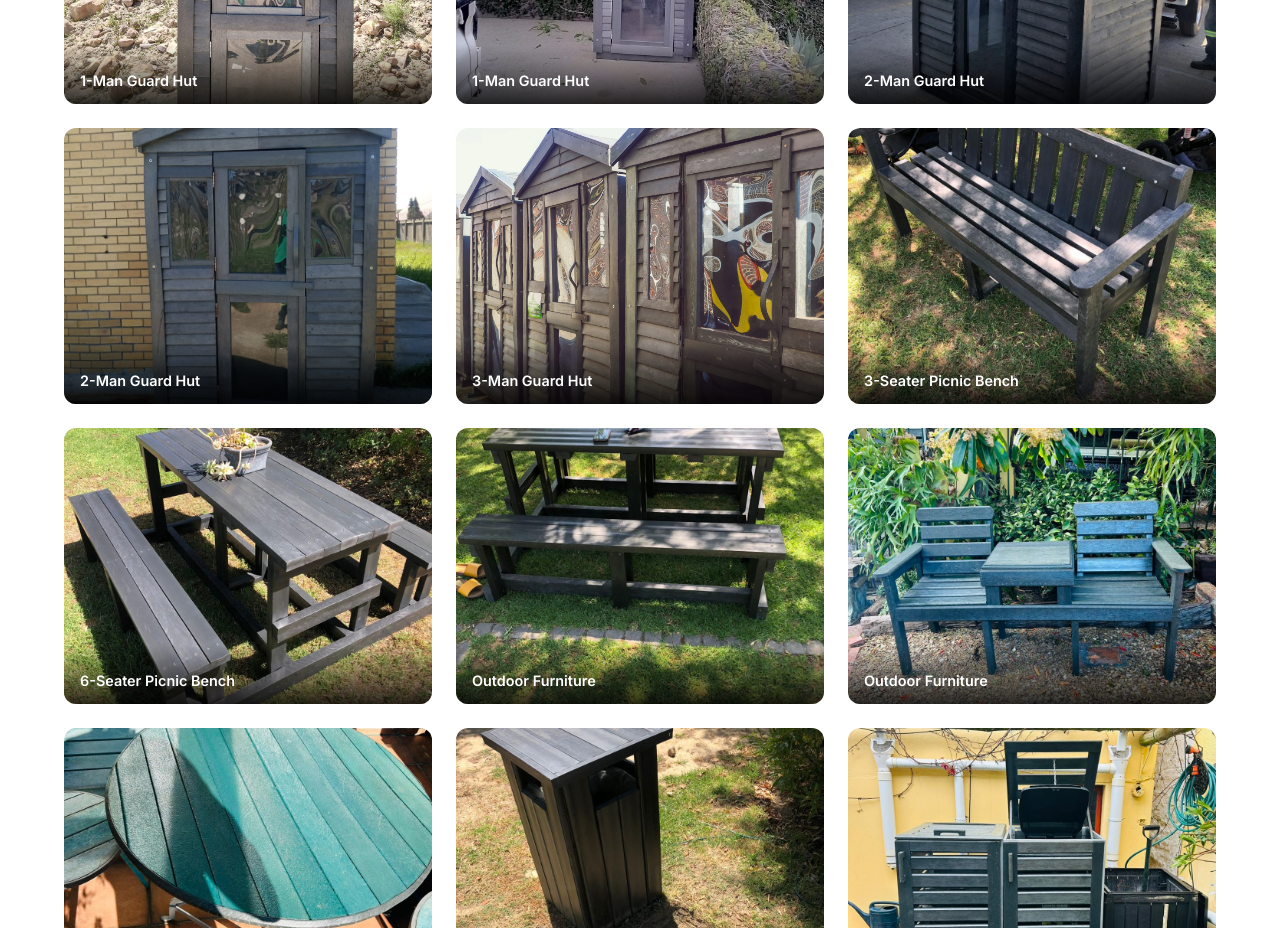
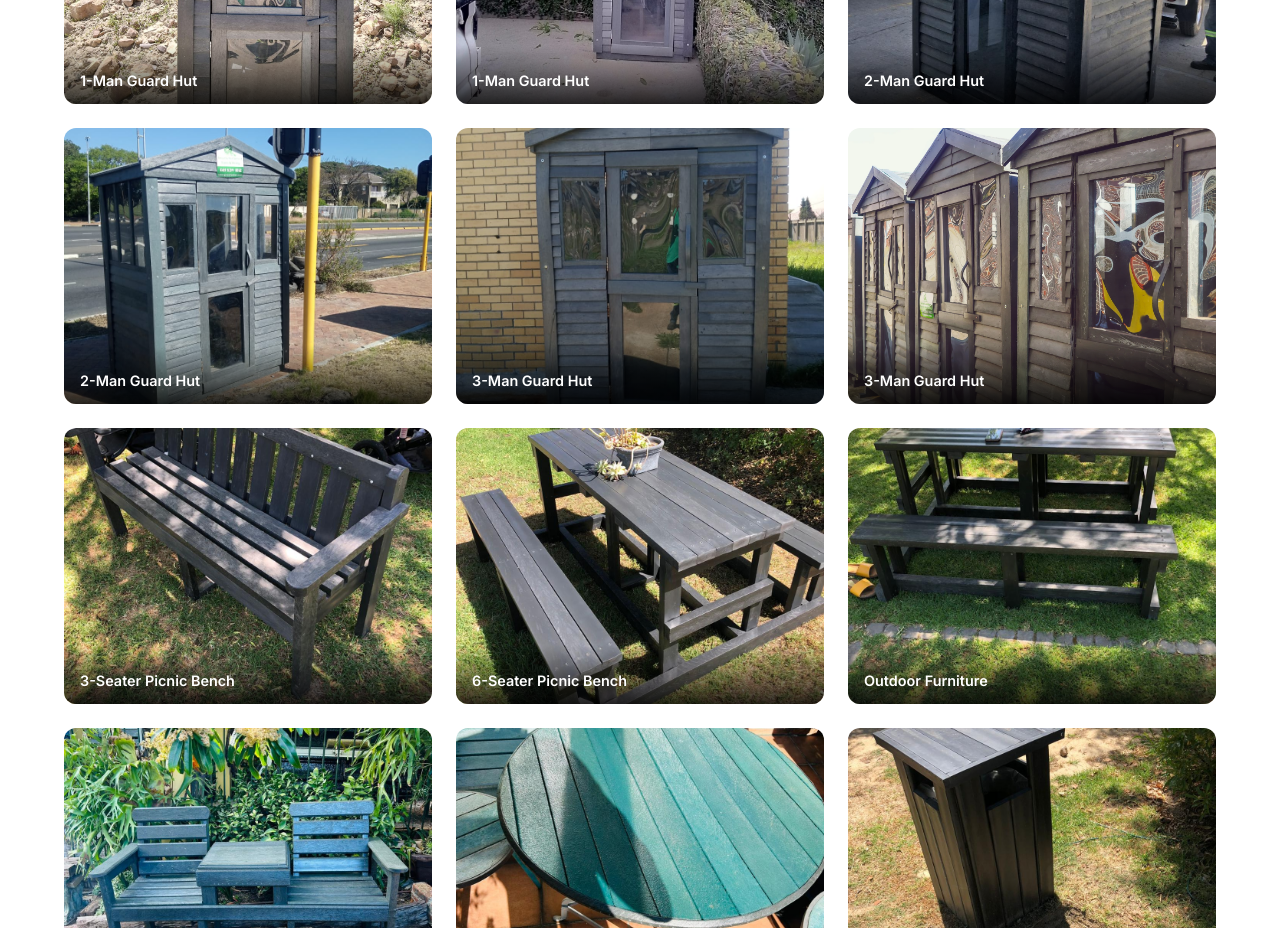
Before and after one commit to greenlumber-holdings/greenlumber-holdings.github.io, a plain HTML site: page index.html in a window 1280 px wide. Shown: the part 4020-4948 px from the top of the page. Drawn offline with Linux system fonts and the light colour scheme.

Commit message:
Update index.html

```diff
--- a/index.html
+++ b/index.html
@@ -258,9 +258,14 @@
           <div class="gallery-label">2-Man Guard Hut</div>
         </div>
 
+        <div class="gallery-item show" data-category="huts" data-modal-image="img/2 man guard hut.jpg">
+          <img src="img/2 man guard hut.jpg" alt="2-Man Guard Hut" loading="lazy">
+          <div class="gallery-label">2-Man Guard Hut</div>
+        </div>
+
         <div class="gallery-item show" data-category="huts" data-modal-image="img/2 man hut.jpg">
-          <img src="img/2 man hut.jpg" alt="2-Man Guard Hut" loading="lazy">
-          <div class="gallery-label">2-Man Guard Hut</div>
+          <img src="img/2 man hut.jpg" alt="3-Man Guard Hut" loading="lazy">
+          <div class="gallery-label">3-Man Guard Hut</div>
         </div>
 
         <div class="gallery-item show" data-category="huts" data-modal-image="img/huts.webp">
```
